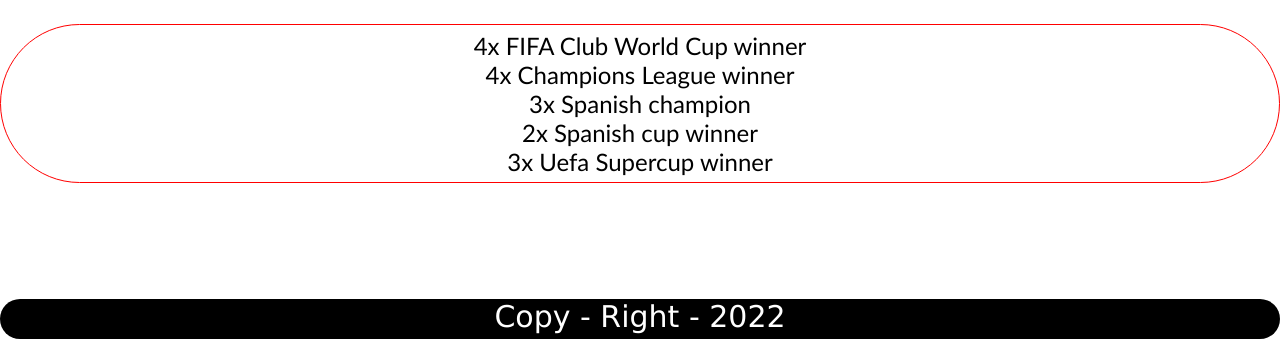
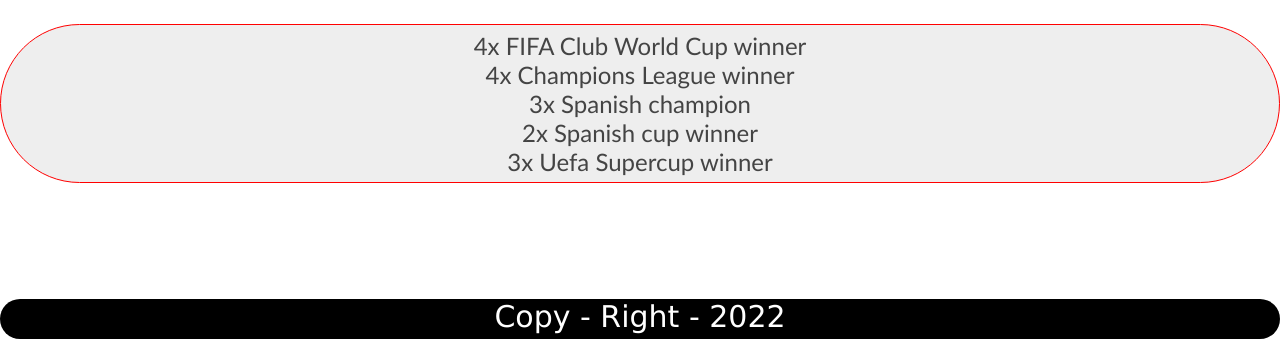
Before and after one commit to Ahmedbash98/Ahmed_Abdella_WEB303Assignments, a plain HTML site: page WEB303As06/index.html in a window 1280 px wide. Shown: the part 746-1085 px from the top of the page. Drawn offline with Linux system fonts and the light colour scheme.

Commit message:
made some Css modifications

```diff
--- a/WEB303As06/css/style.css
+++ b/WEB303As06/css/style.css
@@ -71,6 +71,7 @@
 	padding: 0.75rem;
 	border-radius: 99px;
     color: black;
+
   }
   ul.tab-list li.active {
     background-color: #ccc;
@@ -91,6 +92,8 @@
     font-size: 24px;
     margin-top: 20px;
     border: 1px solid red;
+    background-color: #eee;
+    color: #444;
 
   }
   .tab-panel.active {
```
